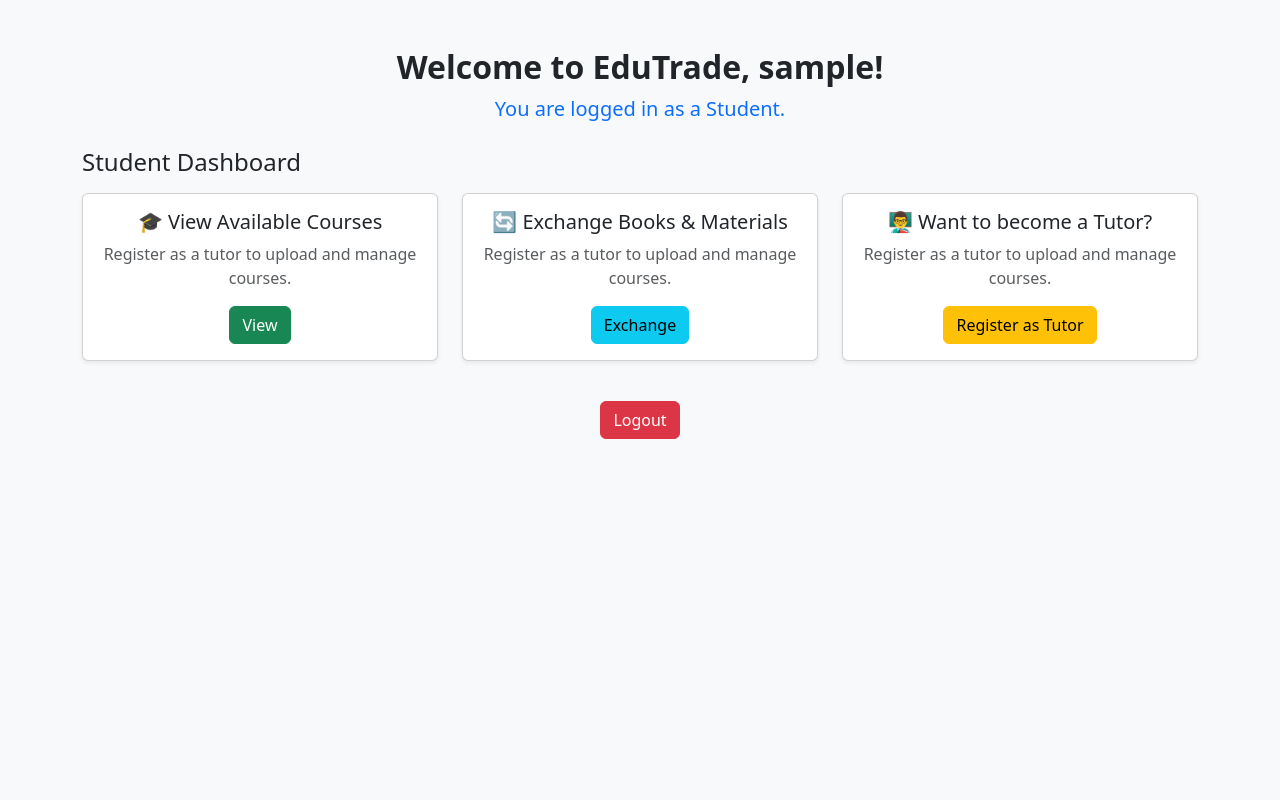
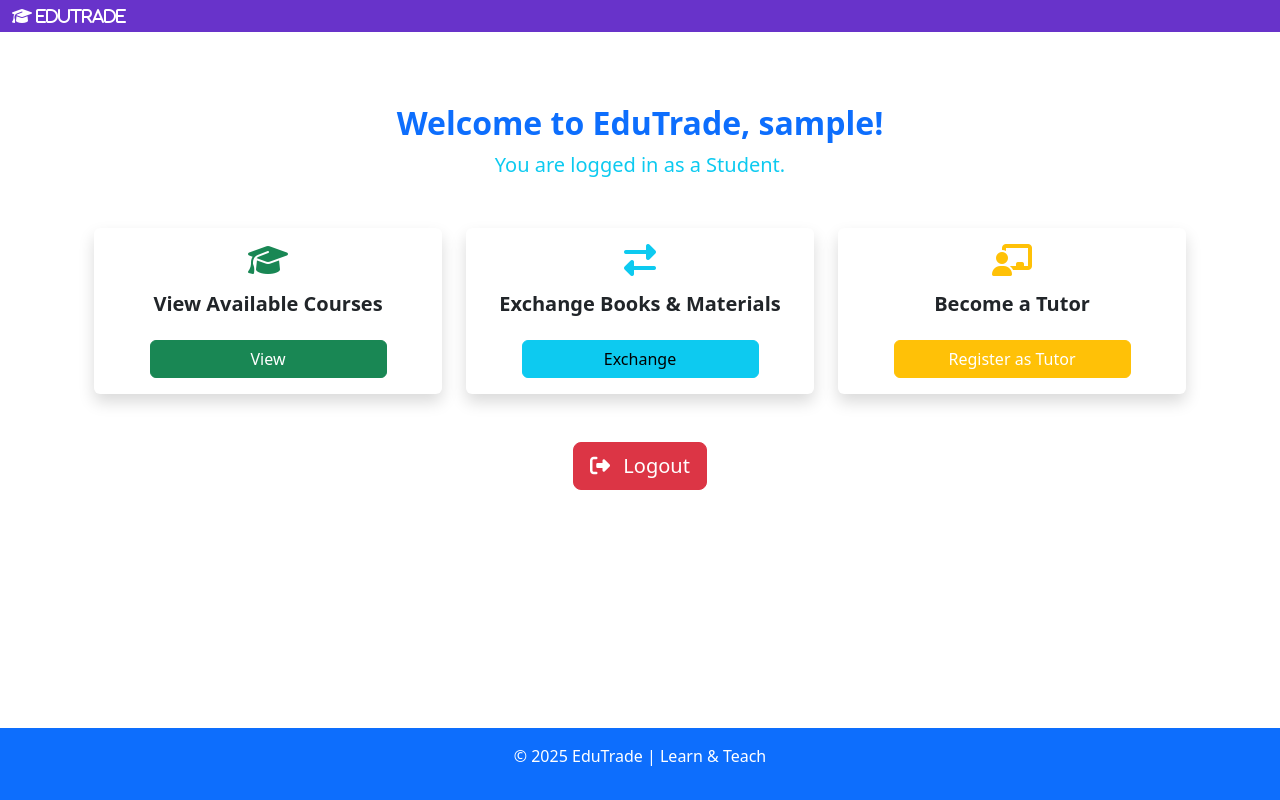
Before and after one commit to LIMA-K/EduTradeDjango, a Django app: page /dashboard/student/ in a window 1280 px wide. Run offline with Django 5.2, Linux system fonts and the light colour scheme; the visitor is signed in with stand-in values (Sample User, id 1).

Commit message:
Updated project with new changes

```diff
--- a/EduTrade/main/templates/main/base.html
+++ b/EduTrade/main/templates/main/base.html
@@ -41,7 +41,8 @@
     {% comment %} <nav class="navbar navbar-expand-lg navbar-dark bg-dark"> {% endcomment %}
    <nav class="navbar" style="background-color: #6833caff;;" data-bs-theme="light">
         <div class="container-fluid">
-            <a class="navbar-brand" href="{% url 'home' %}">EduTrade</a>
+           <i class="fa-solid fa-graduation-cap me-2 text-white">
+            <span class="fw-bold">EduTrade</span></i>
             <div class="collapse navbar-collapse">
                 <ul class="navbar-nav ms-auto">
                     {% if user.is_authenticated %}
@@ -60,7 +61,7 @@
         {% block content %}{% endblock %}
     </div>
 <div>
-   <footer class="text-center bg-dark text-white py-3 ">
+   <footer class="text-center bg-primary text-white py-3 ">
         <p>&copy; 2025 EduTrade | Learn & Teach</p>
     </footer>
 </div>
--- a/EduTrade/main/templates/main/dashboard.html
+++ b/EduTrade/main/templates/main/dashboard.html
@@ -1,4 +1,6 @@
 <!DOCTYPE html>
+    {% extends 'main/base.html' %}
+
 <html lang="en">
 <head>
     <meta charset="UTF-8">
--- a/EduTrade/main/templates/student/dashboard.html
+++ b/EduTrade/main/templates/student/dashboard.html
@@ -1,99 +1,98 @@
-<!-- templates/main/dashboard.html -->
-<!DOCTYPE html>
-<html lang="en">
-<head>
-    <meta charset="UTF-8">
-    <title>EduTrade Dashboard</title>
-    <!-- Bootstrap CSS CDN -->
-    <link href="https://cdn.jsdelivr.net/npm/bootstrap@5.3.2/dist/css/bootstrap.min.css" rel="stylesheet">
-</head>
-<body class="bg-light">
+{% extends 'main/base.html' %}
+{% load static %}
+
+{% block title %}EduTrade Dashboard{% endblock %}
+{% block content %}
 
 <div class="container mt-5">
-    <div class="text-center mb-4">
-        <h2 class="fw-bold">Welcome to EduTrade, {{ user.username }}!</h2>
+
+    <!-- Dashboard Header -->
+    <div class="text-center mb-5">
+        <h2 class="fw-bold text-primary">
+            Welcome to EduTrade, {{ user.username }}!
+        </h2>
         {% if is_tutor %}
             <p class="lead text-success">You are registered as a <strong>Tutor</strong>.</p>
         {% else %}
-            <p class="lead text-primary">You are logged in as a <strong>Student</strong>.</p>
+            <p class="lead text-info">You are logged in as a <strong>Student</strong>.</p>
         {% endif %}
     </div>
 
-    {% if is_tutor %}
-        <h4 class="mb-3">Tutor Dashboard</h4>
-        <div class="row justify-content-center">
-            <!-- Upload a Course -->
-            <div class="col-md-4 mb-3">
-                <div class="card shadow-sm">
-                    <div class="card-body text-center">
-                        <h5 class="card-title">📚 Upload a Course</h5>
-                        <a href="{% url 'upload_course' %}" class="btn btn-primary mt-2">Upload</a>
+    <!-- Dashboard Cards -->
+    <div class="row justify-content-center g-4">
+
+        {% if is_tutor %}
+            <!-- Tutor Dashboard -->
+            <div class="col-md-4">
+                <div class="card text-center shadow border-0">
+                    <div class="card-body">
+                        <i class="fas fa-book fa-2x text-primary mb-3"></i>
+                        <h5 class="card-title fw-semibold">Upload a Course</h5>
+                        <a href="{% url 'upload_course' %}" class="btn btn-primary mt-3 w-75">Upload</a>
                     </div>
                 </div>
             </div>
 
-            <!-- Manage Courses -->
-            <div class="col-md-4 mb-3">
-                <div class="card shadow-sm">
-                    <div class="card-body text-center">
-                        <h5 class="card-title">👨‍🏫 Manage Your Courses</h5>
-                        <a href="{% url 'manage_course' %}" class="btn btn-secondary mt-2">Manage</a>
+            <div class="col-md-4">
+                <div class="card text-center shadow border-0">
+                    <div class="card-body">
+                        <i class="fas fa-chalkboard-teacher fa-2x text-success mb-3"></i>
+                        <h5 class="card-title fw-semibold">Manage Courses</h5>
+                        <a href="{% url 'manage_course' %}" class="btn btn-success mt-3 w-75">Manage</a>
                     </div>
                 </div>
             </div>
 
-            <!-- Profile -->
-            <div class="col-md-4 mb-3">
-                <div class="card shadow-sm">
-                    <div class="card-body text-center">
-                        <h5 class="card-title">👤 View Profile</h5>
-                        <a href="{% url 'tutor_profile' %}" class="btn btn-info">Profile</a>
-                    </div>
-                </div>
-            </div>
-        </div>
-    {% else %}
-        <h4 class="mb-3">Student Dashboard</h4>
-        <div class="row justify-content-center">
-            <!-- View Available Courses -->
-            <div class="col-md-4 mb-3">
-                <div class="card shadow-sm">
-                    <div class="card-body text-center">
-                        <h5 class="card-title">🎓 View Available Courses</h5>
-                        <p class="text-muted">Register as a tutor to upload and manage courses.</p>
-                        <a href="{% url 'available_courses' %}" class="btn btn-success">View</a>
+            <div class="col-md-4">
+                <div class="card text-center shadow border-0">
+                    <div class="card-body">
+                        <i class="fas fa-user fa-2x text-info mb-3"></i>
+                        <h5 class="card-title fw-semibold">View Profile</h5>
+                        <a href="{% url 'tutor_profile' %}" class="btn btn-info mt-3 w-75">Profile</a>
                     </div>
                 </div>
             </div>
 
-            <!-- Exchange Books -->
-            <div class="col-md-4 mb-3">
-                <div class="card shadow-sm">
-                    <div class="card-body text-center">
-                        <h5 class="card-title">🔄 Exchange Books & Materials</h5>
-                        <p class="text-muted">Register as a tutor to upload and manage courses.</p>
-                        <a href="{% url 'resource_list' %}" class="btn btn-info">Exchange</a>
+        {% else %}
+            <!-- Student Dashboard -->
+            <div class="col-md-4">
+                <div class="card text-center shadow border-0">
+                    <div class="card-body">
+                        <i class="fas fa-graduation-cap fa-2x text-success mb-3"></i>
+                        <h5 class="card-title fw-semibold">View Available Courses</h5>
+                        <a href="{% url 'available_courses' %}" class="btn btn-success mt-3 w-75">View</a>
                     </div>
                 </div>
             </div>
 
-            <!-- Become a Tutor -->
-            <div class="col-md-4 mb-3">
-                <div class="card shadow-sm ">
-                    <div class="card-body text-center">
-                        <h5 class="card-title">👨‍🏫 Want to become a Tutor?</h5>
-                        <p class="text-muted">Register as a tutor to upload and manage courses.</p>
-                        <a href="{% url 'register' %}" class="btn btn-warning">Register as Tutor</a>
+            <div class="col-md-4">
+                <div class="card text-center shadow border-0">
+                    <div class="card-body">
+                        <i class="fas fa-exchange-alt fa-2x text-info mb-3"></i>
+                        <h5 class="card-title fw-semibold">Exchange Books & Materials</h5>
+                        <a href="{% url 'resource_list' %}" class="btn btn-info mt-3 w-75">Exchange</a>
                     </div>
                 </div>
             </div>
-        </div>
-    {% endif %}
 
-    <div class="text-center mt-4">
-        <a href="{% url 'logout' %}" class="btn btn-danger">Logout</a>
+            <div class="col-md-4">
+                <div class="card text-center shadow border-0">
+                    <div class="card-body">
+                        <i class="fas fa-chalkboard-teacher fa-2x text-warning mb-3"></i>
+                        <h5 class="card-title fw-semibold">Become a Tutor</h5>
+                        <a href="{% url 'register' %}" class="btn btn-warning mt-3 w-75 text-white">Register as Tutor</a>
+                    </div>
+                </div>
+            </div>
+        {% endif %}
+    </div>
+
+    <!-- Logout Button -->
+    <div class="text-center mt-5">
+        <a href="{% url 'logout' %}" class="btn btn-danger btn-lg">
+            <i class="fas fa-sign-out-alt me-2"></i> Logout
+        </a>
     </div>
 </div>
 
-</body>
-</html>
+{% endblock %}
--- a/EduTrade/main/templates/tutor/profile.html
+++ b/EduTrade/main/templates/tutor/profile.html
@@ -279,6 +279,10 @@
     {% endif %}
 
 </div>
+<div class="dashboard-buttons text-center mb-4">
+    <a href="{% url 'upload_course' %}" class="btn btn-light">🎓 Upload Courses</a>
+    <a href="{% url 'add_resource' %}" class="btn btn-light">📚 Upload Resources</a>
+</div>
 
 
 
--- a/EduTrade/main/urls.py
+++ b/EduTrade/main/urls.py
@@ -28,7 +28,13 @@
     path('resources/', views.resource_list, name='resource_list'),
     path('resources/add/', views.add_resource, name='add_resource'),
     path('resources/<int:pk>/', views.resource_detail, name='resource_detail'),
+    path('courses/<int:course_id>/details/', views.course_detail, name='course_detail'),
 
     # Tutor profile
     path('dashboard/tutor/profile/', views.tutor_profile, name='tutor_profile'),
+
+    #Q&A
+    path('courses/<int:course_id>/questions/', views.course_questions, name='course_questions'),
+    path('questions/<int:question_id>/answer/', views.add_answer, name='add_answer'),
+
 ]
--- a/EduTrade/main/views.py
+++ b/EduTrade/main/views.py
@@ -3,7 +3,7 @@
 from django.contrib.auth import authenticate, login, logout, get_user_model
 from django.contrib.auth.decorators import login_required
 from .forms import TutorRegisterForm, TutorProfileForm, CourseForm, ResourceForm
-from .models import CustomUser, TutorProfile, Course, Enrollment, Resource
+from .models import CustomUser, TutorProfile, Course, Enrollment, Resource,Question, Answer
 
 User = get_user_model()
 
@@ -25,7 +25,7 @@
         user = authenticate(request, username=username, password=password)
         if user:
             login(request, user)
-            return redirect('dashboard')
+            return redirect('dashboard')  # ✅ always go to dashboard
 
         # Auto-create student if user doesn't exist
         if not CustomUser.objects.filter(username=username).exists():
@@ -37,11 +37,12 @@
             )
             login(request, new_user)
             messages.success(request, f"Welcome {username}! A student account has been created.")
-            return redirect('main/dashboard')
+            return redirect('dashboard')  # ✅ fixed
 
         messages.error(request, "Invalid username or password")
 
     return render(request, 'main/login.html')
+
 
 # ------------------------------
 # User Logout
@@ -133,36 +134,34 @@
 def dashboard(request):
     user = request.user
 
-    # If user has both roles, let them choose
+    # Both roles: check session role
     if user.is_student and user.is_tutor:
-        current_role = user.current_role
+        current_role = request.session.get('current_role', 'student')  # default = student
         return render(request, 'main/dashboard_role_switch.html', {'current_role': current_role})
 
-    # If only tutor
     elif user.is_tutor:
         return redirect('tutor_dashboard')
 
-    # If only student
     else:
         return redirect('student_dashboard')
-        #switch role
+
+
 def switch_role(request, role):
     user = request.user
     if role == 'student' and user.is_student:
-        user.current_role = 'student'
-        user.save()
+        request.session['current_role'] = 'student'
         messages.success(request, "Switched to Student View")
         return redirect('dashboard')
 
     elif role == 'tutor' and user.is_tutor:
-        user.current_role = 'tutor'
-        user.save()
+        request.session['current_role'] = 'tutor'
         messages.success(request, "Switched to Tutor View")
         return redirect('tutor_dashboard')
 
     else:
         messages.error(request, "You do not have permission for this role")
         return redirect('dashboard')
+
 
 # ------------------------------
 # Tutor: Upload Course
@@ -333,3 +332,34 @@
 @login_required
 def student_dashboard(request):
     return render(request, 'student/dashboard.html')
+@login_required
+def course_questions(request, course_id):
+    course = get_object_or_404(Course, id=course_id)
+    questions = course.questions.all()
+
+    if request.method == "POST":
+        content = request.POST.get("content")
+        if content:
+            Question.objects.create(course=course, asked_by=request.user, content=content)
+            return redirect('course_questions', course_id=course_id)
+
+    return render(request, 'main/course_questions.html', {'course': course, 'questions': questions})
+# ------------------------------
+#Q&A: Add Answer
+
+@login_required
+def add_answer(request, question_id):
+    question = get_object_or_404(Question, id=question_id)
+    if request.method == "POST":
+        content = request.POST.get("content")
+        if content:
+            Answer.objects.create(question=question, answered_by=request.user, content=content)
+            return redirect('course_questions', course_id=question.course.id)
+
+    return render(request, 'main/add_answer.html', {'question': question})
+# ------------------------------
+# Student: Course Detail View
+@login_required
+def course_detail(request, course_id):
+    course = get_object_or_404(Course, id=course_id)
+    return render(request, 'student/course_detail.html', {'course': course})
```
Also changed, not shown: EduTrade/main/models.py (+21 -0 lines), EduTrade/main/templates/main/add_answer.html (added, +89 -0 lines), EduTrade/main/templates/main/course_questions.html (added, +136 -0 lines), EduTrade/main/templates/student/available_courses.html (+12 -6 lines), EduTrade/main/templates/student/course_detail.html (added, +34 -0 lines), EduTrade/main/migrations/0008_alter_course_material_alter_tutorprofile_user_and_more.py (added), EduTrade/main/migrations/0009_course_image_course_pdf.py (added), EduTrade/main/static/main/pdf_icon.png (added), 1 other file.
